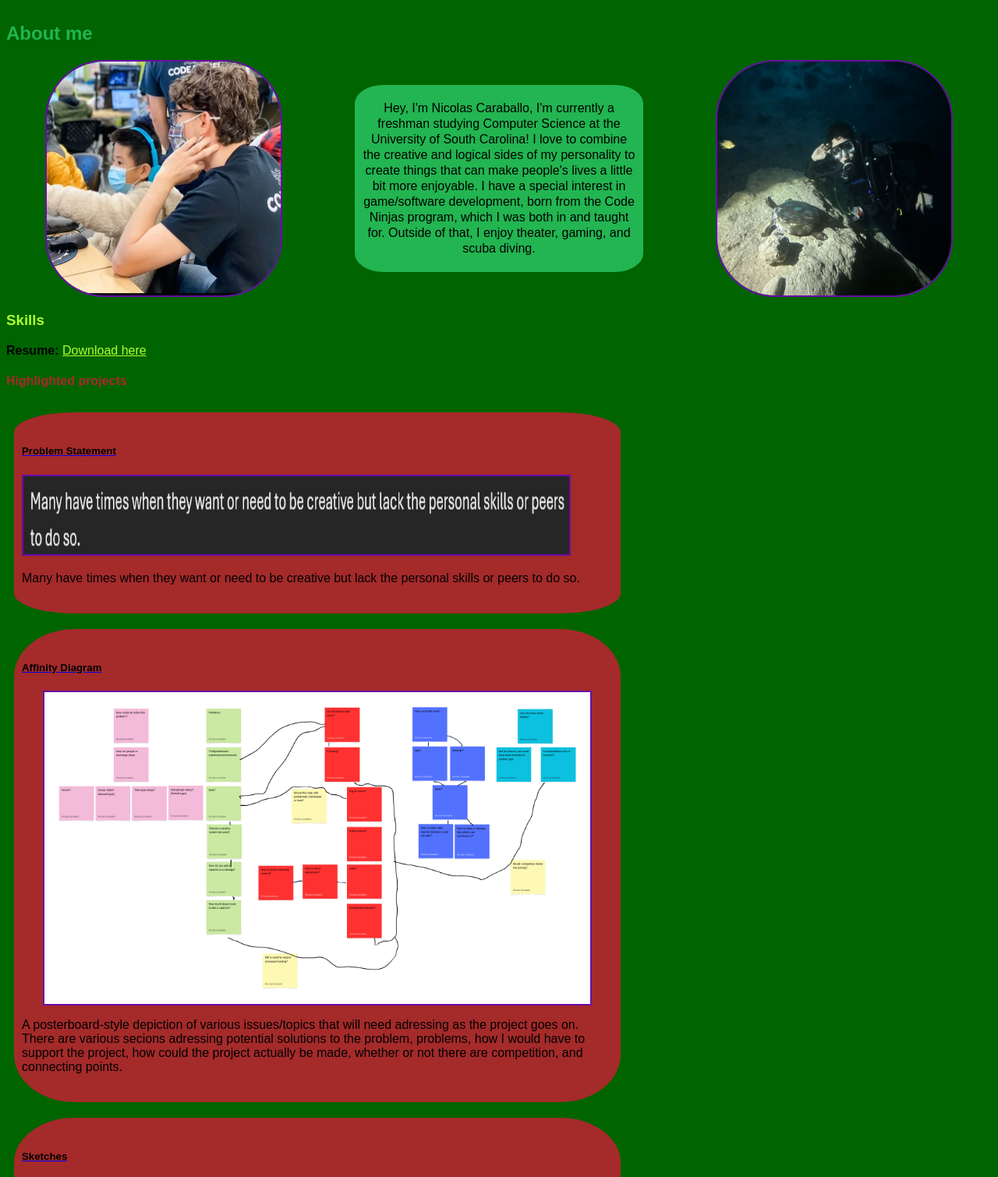
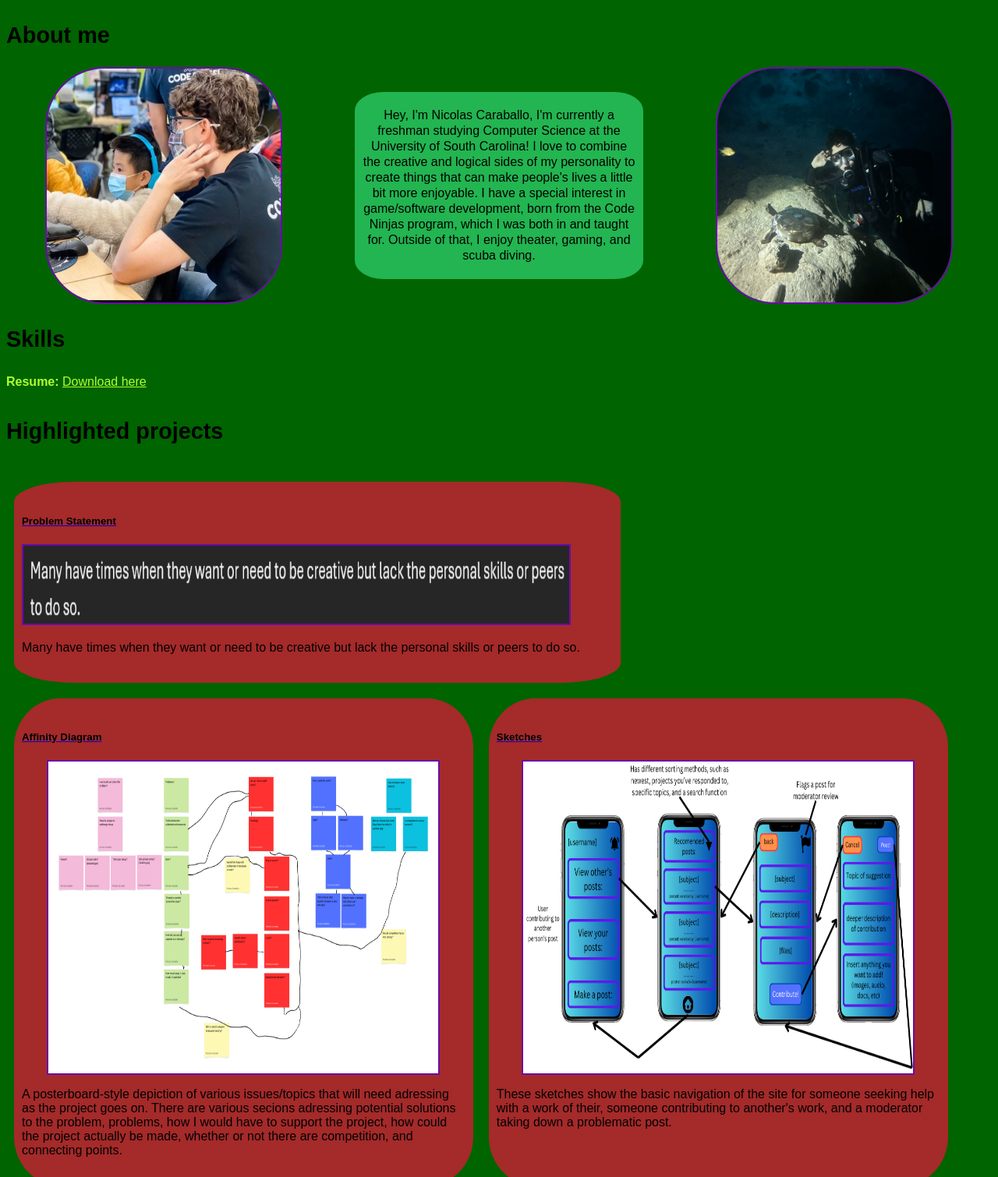
Before and after one commit to NicCaraballo/NicCaraballo.github.io, a plain HTML site: page index.html in a window 1280 px wide. Shown: the part 90-1600 px from the top of the page at 78% size. Drawn offline with Linux system fonts and the light colour scheme.

Commit message:
adjusted CSS

```diff
--- a/index.html
+++ b/index.html
@@ -79,6 +79,6 @@
                 </section>
             </div>
 
-            <h2>Contact me</h2>     <div class="contact"></div>
+            <h6>Contact me</h6>     <div class="contact"></div>
     </body>
 </html>
--- a/styles.css
+++ b/styles.css
@@ -11,23 +11,37 @@ h1 {
 }
 
 h2{
-    color:rgb(34, 181, 81);
+    color:black;
     font-family: Arial, Helvetica, sans-serif;
+    font-size: 180%;
 }
 
 h3 {
+    color: black;
+    font-family: Arial, Helvetica, sans-serif;
+    font-size: 180%;
+}
+
+b {
     color: greenyellow;
     font-family: Arial, Helvetica, sans-serif;
 }
 
 h4{
-    color:brown;
+    color:black;
     font-family: Arial, Helvetica, sans-serif;
+    font-size: 180%;
 }
 
 h5{
     color:black;
     font-family: Arial, Helvetica, sans-serif;
+}
+
+h6 {
+    color:black;
+    font-family: Arial, Helvetica, sans-serif;
+    font-size: 180%;
 }
 
 
@@ -53,7 +67,7 @@ h5{
 }
 
 .project{
-    width: 60%;
+    width: 45%;
     margin: 10px;
     padding: 20px 10px;
     background:brown;
@@ -61,7 +75,7 @@ h5{
 }
 
 .project img{
-    width: 700px;
+    width: 500px;
     height: 400px;
     margin: 10px;
     border: 2px solid rgb(105, 12, 167); /* choose a color */
```
